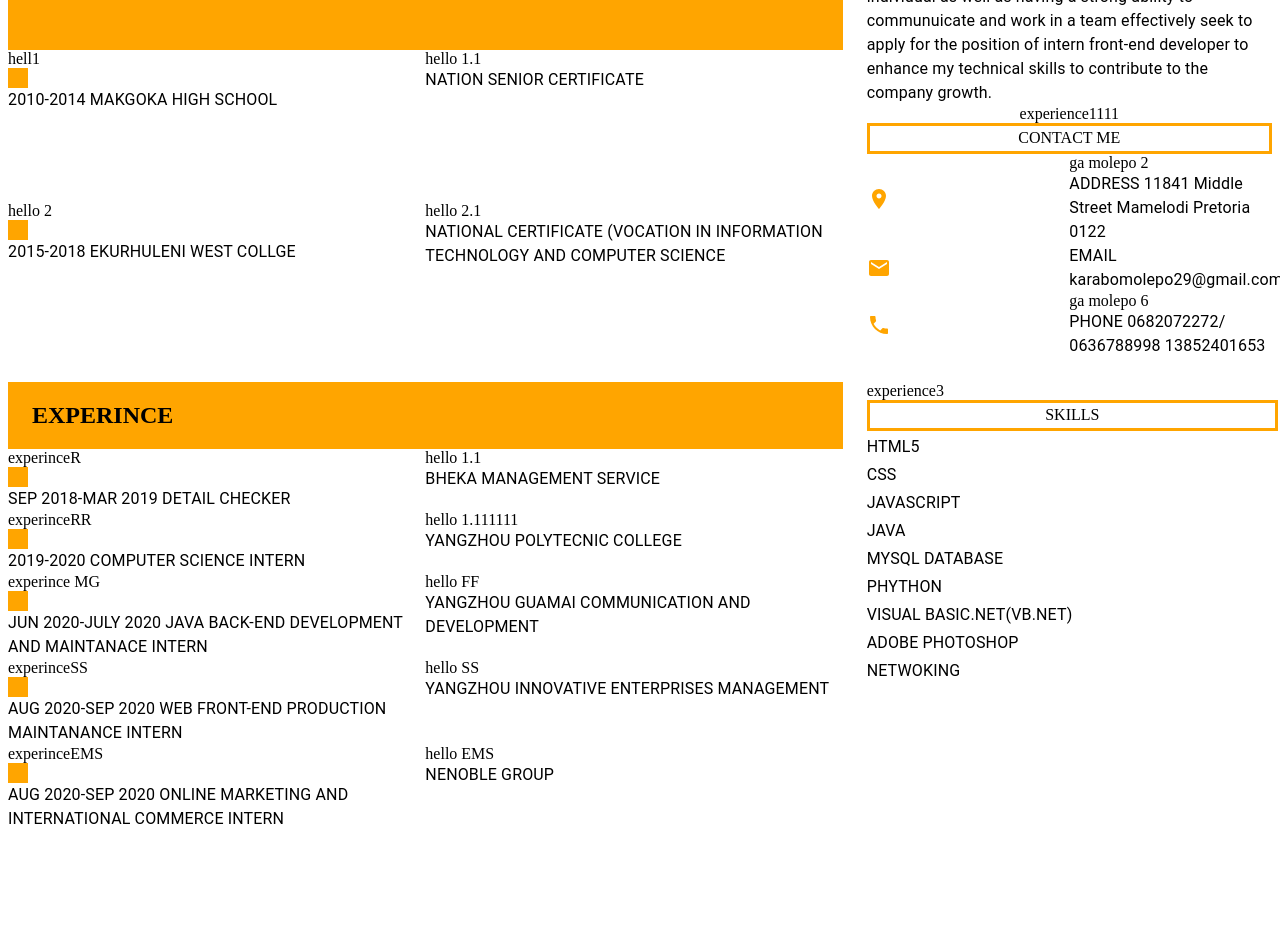
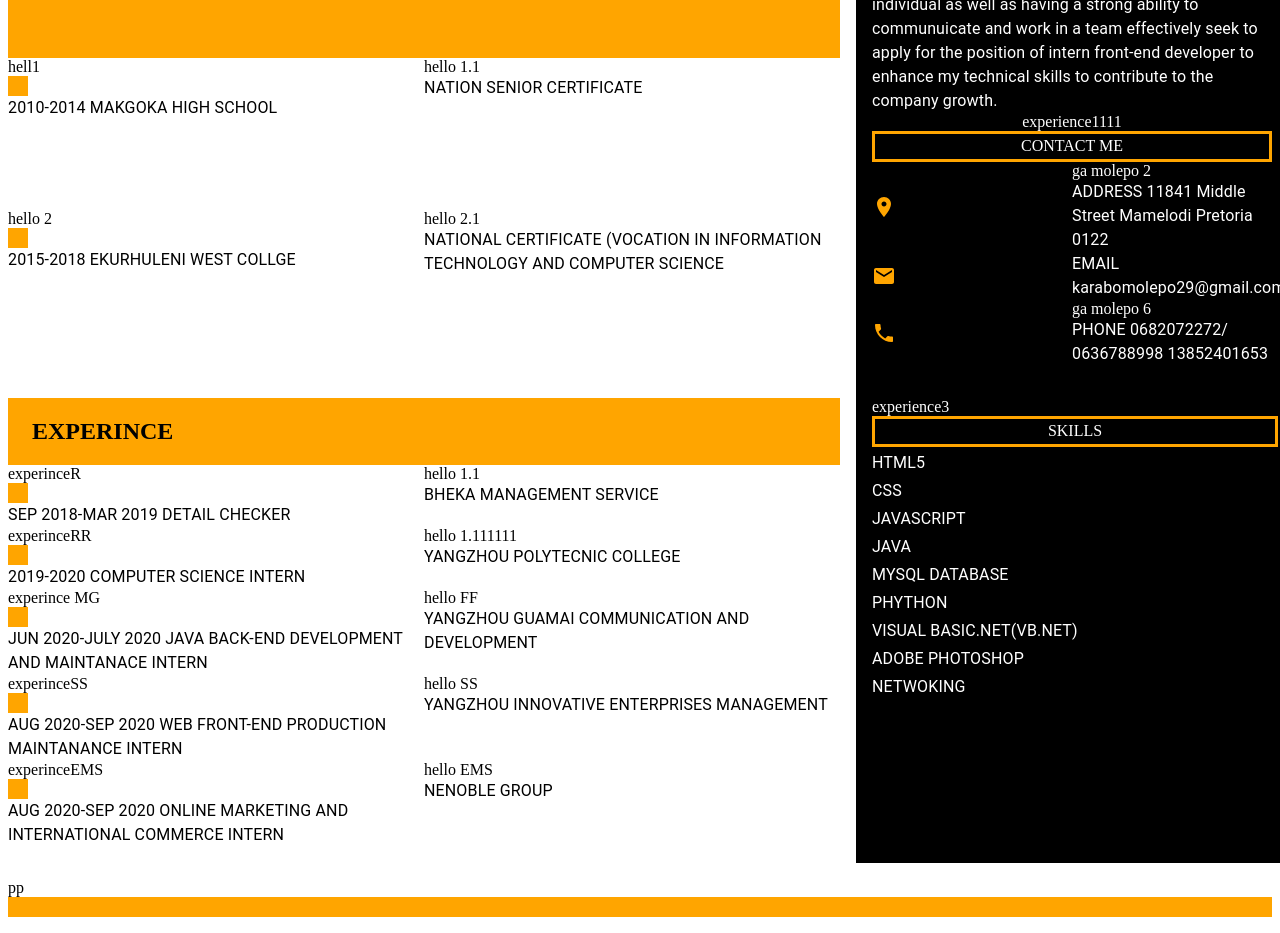
Before and after one commit to Kaybee-debug/practice, a React (Create React App) app: page / in a window 1280 px wide. Shown: the part 220-1153 px from the top of the page. Before the commit the page ends 1063 px from the top, so only its background shows below. Built offline with nearby package versions, Linux system fonts and the light colour scheme.

Commit message:
1 file modified

```diff
--- a/src/App.js
+++ b/src/App.js
@@ -9,14 +9,28 @@ import Box from '@material-ui/core/Box';
 import LocationOn from "@material-ui/icons/LocationOn";
 import Phone from "@material-ui/icons/Phone";
 import Email  from "@material-ui/icons/Email";
+import {makeStyles}
+from '@material-ui/core/styles';
 
+const useStyles=makeStyles({
+  root:{
+    backgroundColor:'black',
+    color:'white'
 
+  }
 
+})
+
+function GridStyled(){
+  const classes=useStyles()
+  return <Grid className={classes.root}></Grid>
+}
 
 export default function App() {
+  const classes=useStyles()
   return (
     <div>
-      <Grid container spacing={3}>
+      <Grid container spacing={4}>
         <Grid item xs={12}>
           <Container width="xs" style={{ backgroundColor: 'orange' }}>
             <h1>KARABO MALEHU MOLEPO</h1>
@@ -59,9 +73,10 @@ export default function App() {
         </Grid>
 
         <Grid item xs={4} container   justifyContent="center"
-  alignItems="center"
+  alignItems="center" className={classes.root}
  >
-   <Grid item={12}>
+   <Grid item={12} >
+     <GridStyled/>
      <h2>PROFILE</h2>
      <Typography>
        A self-motivated,creative ,ambitious and hardworking individual as well as having a strong ability to communuicate and work in a team effectively seek to apply for the position of intern front-end developer to enhance my technical skills to contribute to the company growth.
@@ -186,7 +201,7 @@ export default function App() {
           </Grid>
         </Grid>
 
-        <Grid item xs={4}>
+        <Grid item xs={4} className={classes.root}>
           experience3
           <Box display="flex" border={3} borderColor ="orange"width={1} height={25} alignItems="center"  justifyContent="center" >
           SKILLS
@@ -224,6 +239,19 @@ export default function App() {
 
 
         </Grid>
+
+
+
+          <Grid item xs={12} >
+            pp
+          <Box bgcolor="orange" width={1} height={20} />
+
+
+
+
+
+          </Grid>
+
       </Grid>
     </div>
   );
```
